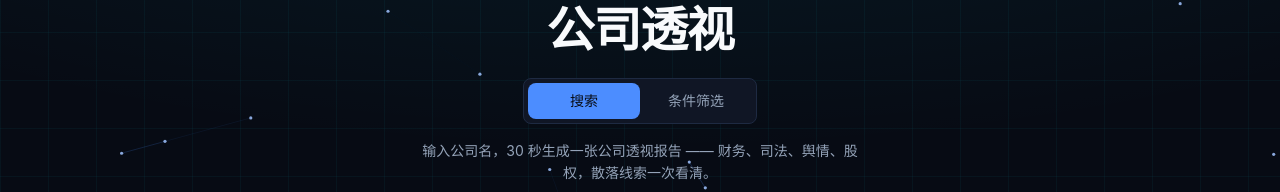
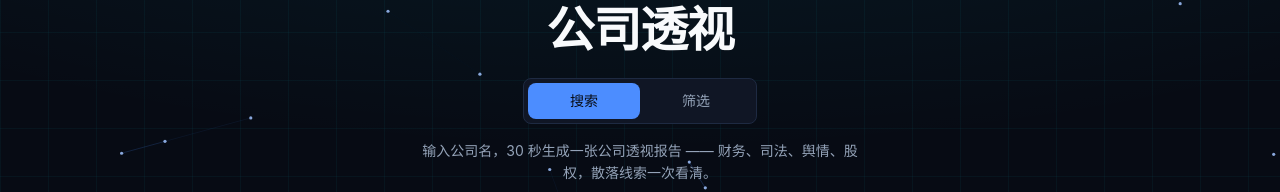
Before and after one commit to SecrificeYuan/Hermes-Company-Analyzer, a Next.js app: page / in a window 1280 px wide. Shown: the part 208-400 px from the top of the page. Built offline with nearby package versions, Linux system fonts and the light colour scheme; no server answers.

Commit message:
style(home): 筛选面板常态 60% 通透、面板自身承接点击（两侧可点快讯），「条件筛选」更名「筛选」

```diff
--- a/app/page.tsx
+++ b/app/page.tsx
@@ -67,7 +67,7 @@ export default function HomePage() {
               onClick={() => setQueryMode('filter')}
               className={`min-w-28 rounded-btn px-4 py-2 text-sm font-medium transition-colors focus-visible:outline focus-visible:outline-2 focus-visible:outline-offset-2 focus-visible:outline-neon ${queryMode === 'filter' ? 'bg-neon text-ink-bg' : 'text-slate-400 hover:text-slate-100'}`}
             >
-              条件筛选
+              筛选
             </button>
           </div>
           {queryMode === 'search' && (
@@ -82,7 +82,7 @@ export default function HomePage() {
             initial={{ opacity: 0, y: 12 }}
             animate={{ opacity: 1, y: 0 }}
             transition={{ delay: 0.1 }}
-            className="pointer-events-auto mb-10 flex w-full justify-center"
+            className="mb-10 flex w-full justify-center"
           >
             <FilterPanel />
           </motion.div>
--- a/components/home/FilterPanel.tsx
+++ b/components/home/FilterPanel.tsx
@@ -210,7 +210,7 @@ export function FilterPanel() {
   }
 
   return (
-    <section aria-label="条件筛选" className="relative z-10 w-full max-w-3xl rounded-btn border border-ink-edge bg-[#101625]/95 transition-colors duration-200 hover:z-30 hover:bg-[#101625] hover:shadow-2xl">
+    <section aria-label="条件筛选" className="pointer-events-auto relative z-10 w-full max-w-3xl rounded-btn border border-ink-edge bg-[#101625]/60 transition-colors duration-200 hover:bg-[#101625] hover:shadow-2xl">
       <div className="flex flex-col gap-4 border-b border-ink-edge px-5 py-4 sm:flex-row sm:items-center sm:justify-between sm:px-7">
         <div className="inline-grid w-full grid-cols-2 rounded-btn bg-[#0b1020] p-1 sm:w-auto" role="tablist" aria-label="筛选模式">
           <button
```
